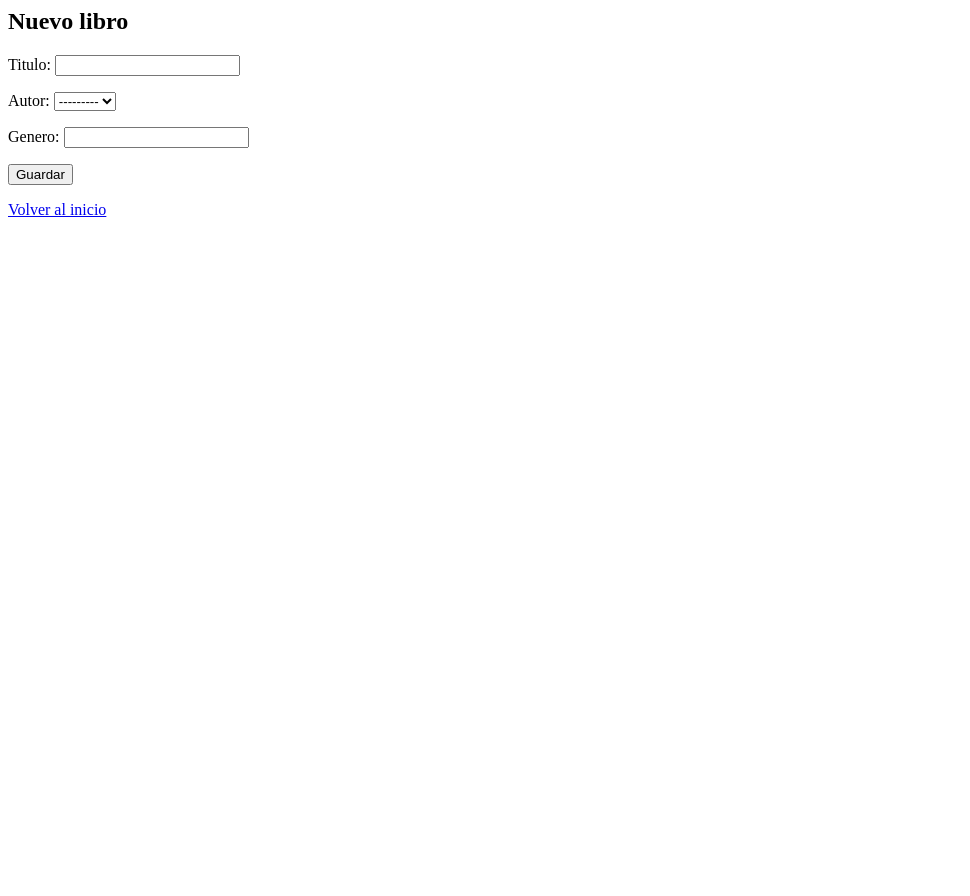
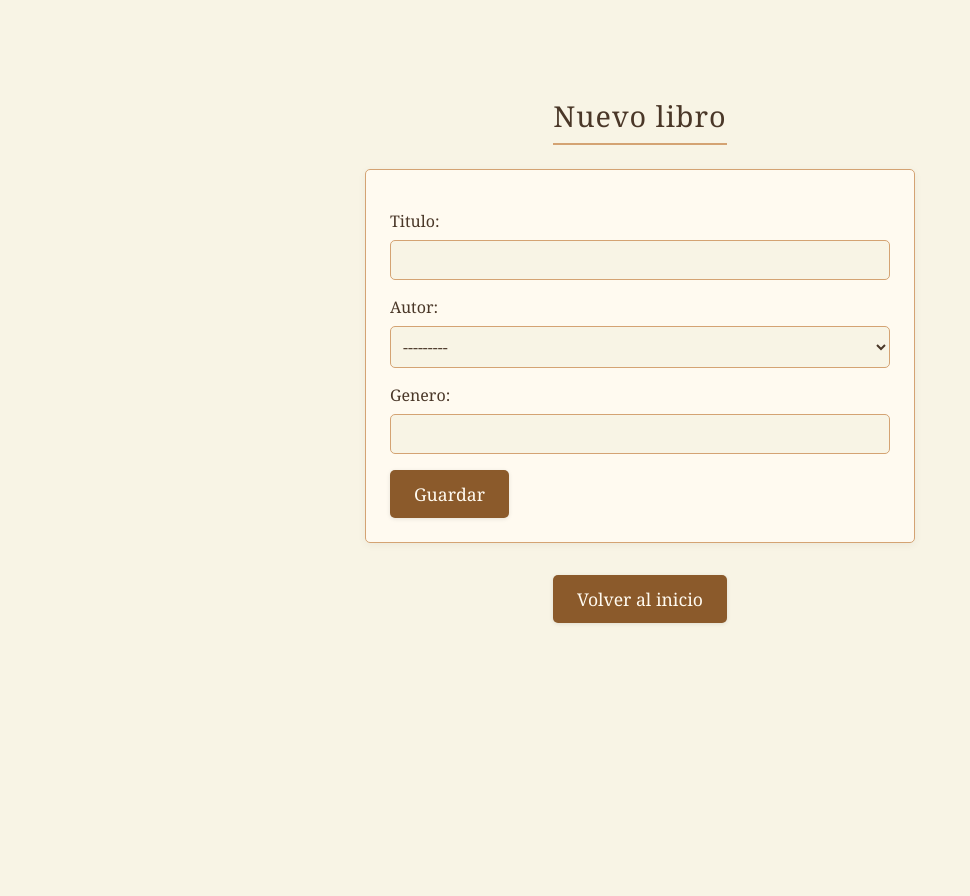
Before and after one commit to SorathDem/Ejercicio_biblioteca, a Django app: page /libros/nuevo/ in a window 1280 px wide. Shown: the whole page, without its empty margins (0-970 px from the left). Before the commit the page ends 217 px from the top, so only its background shows below. Run offline with Django 5.2, Linux system fonts and the light colour scheme; data that the repository does not hold is empty.

Commit message:
ubaque_5

```diff
--- a/BiblioAPP/templates/formulario.html
+++ b/BiblioAPP/templates/formulario.html
@@ -1,7 +1,147 @@
+<!DOCTYPE html>
+<html lang="es">
+<head>
+    <meta charset="UTF-8">
+    <title>{{ form.instance.id|yesno:"Editar libro,Nuevo libro" }}</title>
+    <style>
+        /* Estilos generales */
+        body {
+            font-family: 'Georgia', 'Times New Roman', Times, serif;
+            background-color: #f8f4e5;
+            padding: 3rem;
+            margin: 0;
+            display: flex;
+            flex-direction: column;
+            align-items: center;
+            min-height: 100vh;
+            color: #4a3728;
+            position: relative;
+        }
+
+        h1, h2 {
+            color: #4a3728;
+            text-align: center;
+            margin-bottom: 1.5rem;
+            letter-spacing: 1px;
+            border-bottom: 2px solid #d4a373;
+            padding-bottom: 0.5rem;
+            font-weight: normal;
+        }
+
+        h2 {
+            font-size: 1.8rem;
+            margin-top: 3rem;
+        }
+
+        /* Estilo para el formulario */
+        form {
+            width: 100%;
+            max-width: 500px;
+            background-color: #fffaf0;
+            border: 1px solid #d4a373;
+            border-radius: 5px;
+            box-shadow: 0 2px 8px rgba(0, 0, 0, 0.05);
+            padding: 1.5rem;
+            margin-bottom: 2rem;
+        }
+
+        /* Estilo para los campos del formulario (generados por form.as_p) */
+        form p {
+            margin: 1rem 0;
+        }
+
+        form label {
+            display: block;
+            font-weight: normal;
+            color: #4a3728;
+            margin-bottom: 0.5rem;
+            font-size: 1rem;
+        }
+
+        form input, form select, form textarea {
+            width: 100%;
+            padding: 0.5rem;
+            border: 1px solid #d4a373;
+            border-radius: 5px;
+            box-sizing: border-box;
+            font-family: 'Georgia', 'Times New Roman', Times, serif;
+            font-size: 1rem;
+            color: #4a3728;
+            background-color: #f8f4e5;
+        }
+
+        form input:focus, form select:focus, form textarea:focus {
+            outline: none;
+            border-color: #8b5a2b;
+            background-color: #fffaf0;
+        }
+
+        /* Estilo para el botón Guardar */
+        button[type="submit"] {
+            background-color: #8b5a2b;
+            color: #fffaf0;
+            border: none;
+            padding: 0.75rem 1.5rem;
+            border-radius: 5px;
+            font-family: 'Georgia', 'Times New Roman', Times, serif;
+            font-size: 1.1rem;
+            cursor: pointer;
+            transition: background-color 0.3s ease;
+            box-shadow: 0 1px 4px rgba(0, 0, 0, 0.1);
+            text-align: center;
+        }
+
+        button[type="submit"]:hover {
+            background-color: #704214;
+        }
+
+        /* Estilo para el enlace Volver al inicio */
+        a {
+            text-decoration: none;
+            color: #fffaf0;
+            background-color: #8b5a2b;
+            padding: 0.75rem 1.5rem;
+            border-radius: 5px;
+            font-family: 'Georgia', 'Times New Roman', Times, serif;
+            font-size: 1.1rem;
+            transition: background-color 0.3s ease;
+            box-shadow: 0 1px 4px rgba(0, 0, 0, 0.1);
+            white-space: nowrap;
+            text-align: center;
+        }
+
+        a:hover {
+            background-color: #704214;
+        }
+
+        /* Responsive design */
+        @media (max-width: 600px) {
+            body {
+                padding: 1.5rem;
+            }
+
+            h2 {
+                font-size: 1.5rem;
+            }
+
+            form {
+                max-width: 100%;
+            }
+
+            button[type="submit"], a {
+                padding: 0.5rem 1rem;
+                font-size: 1rem;
+            }
+        }
+    </style>
+</head>
+<body>
     <h2>{{ form.instance.id|yesno:"Editar libro,Nuevo libro" }}</h2>
     <form method="post">
         {% csrf_token %}
         {{ form.as_p }}
         <button type="submit">Guardar</button>
     </form>
-<a href="{% url 'principal' %}">Volver al inicio</a>
+    <a href="{% url 'principal' %}">Volver al inicio</a>
+</body>
+</html>
```
Lines whose indentation alone changed are shown as unchanged.
